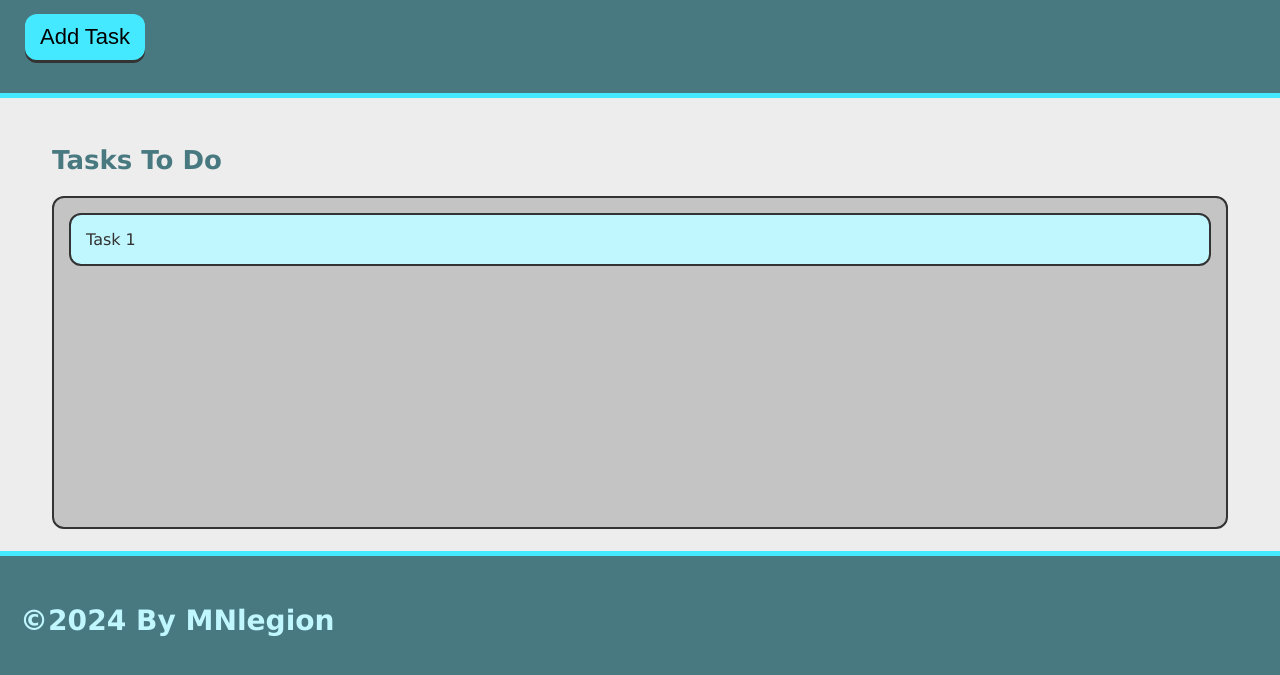
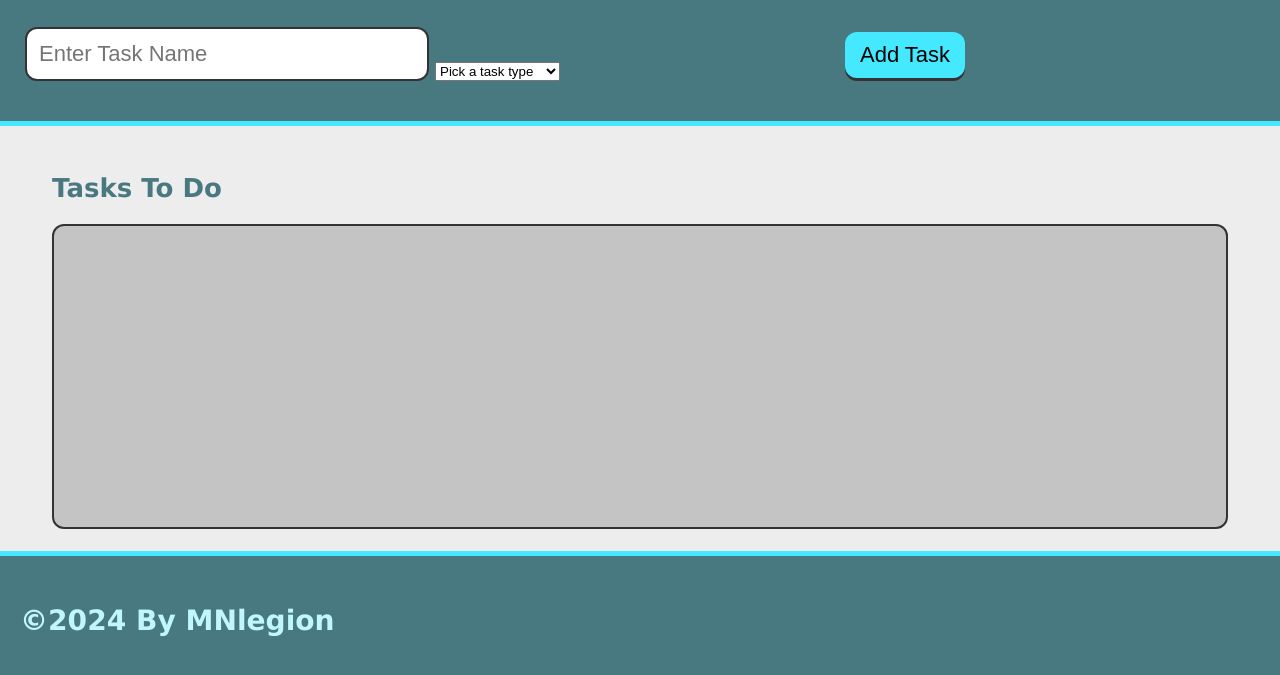
Before and after one commit to MNlegion/taskinatorV2, a plain HTML site: page index.html in a window 1280 px wide. Shown: the part 115-790 px from the top of the page. Drawn offline with Linux system fonts and the light colour scheme.

Commit message:
initial form setup for task input

```diff
--- a/index.html
+++ b/index.html
@@ -10,14 +10,30 @@
     <header>
       <h1 class="page-title">Taskinator</h1>
       <p>Click the button below to add a new task!</p>
-      <button type="submit" class="btn" id="save-task">Add Task</button>
+      <form id="task-form">
+        <div class="form-group">
+          <input type="text" name="task-name" placeholder="Enter Task Name">
+        </div>
+        <div class="form-group">
+          <select name="task-type">
+            <option value="" disabled selected>Pick a task type</option>
+            <option value="HouseItems">House Items</option>
+            <option value="Subscriptions">Subscriptions</option>
+            <option value="Groceries">Groceries</option>
+            <option value="WeeklySchedule">Weekly Schedule</option>
+          </select>
+        </div>
+        <div class="form-group">
+          <button class="btn" id="save-task" type="submit">Add Task</button>
+        </div>
+      </form>
     </header>
 
     <main class="page-content">
       <section class="task-list-wrapper">
         <h2 class="list-title">Tasks To Do</h2>
         <ul class="task-list" id="tasks-to-do">
-          <li class="task-item">Task 1</li>
+
         </ul>
       </section>
     </main>
```
